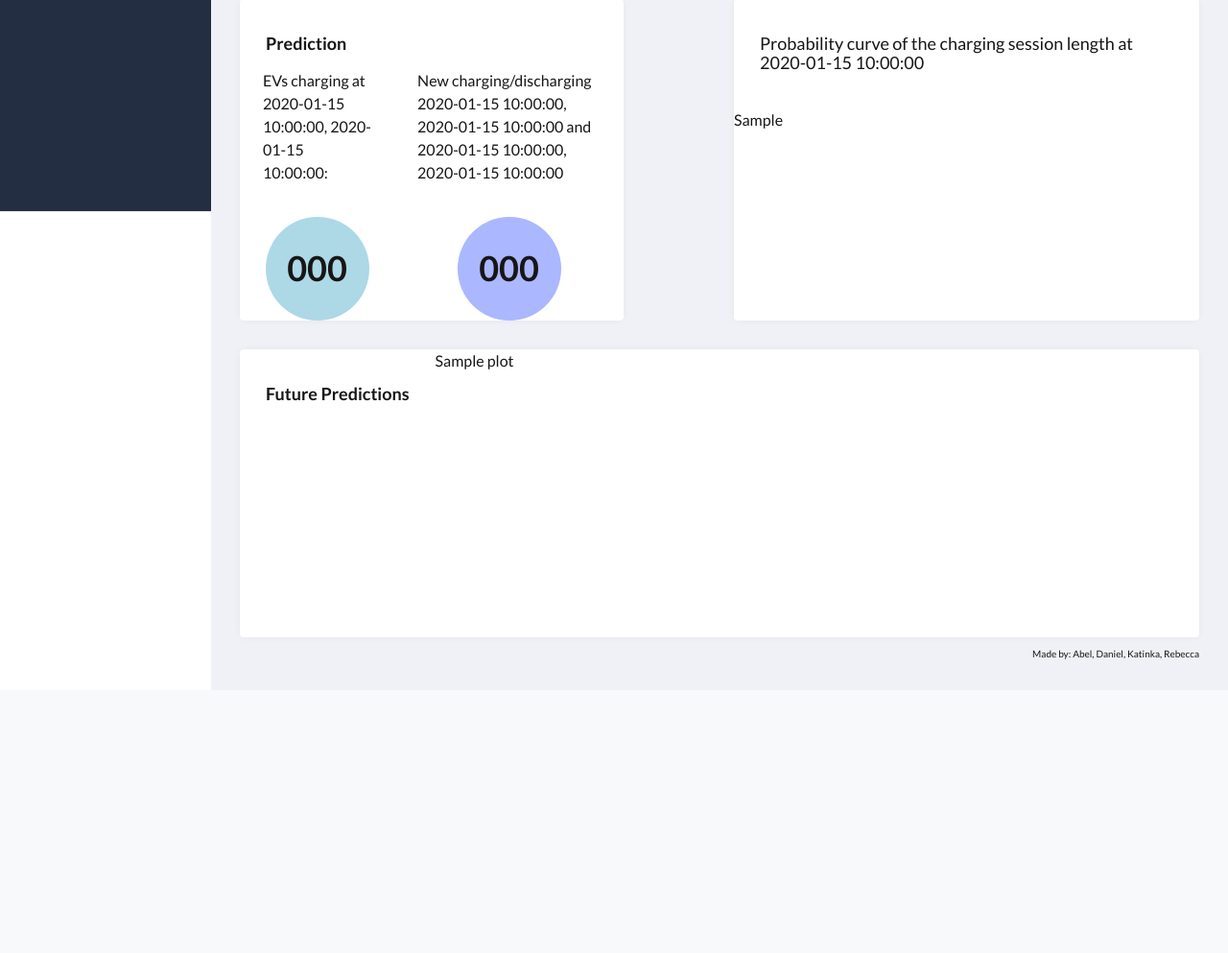
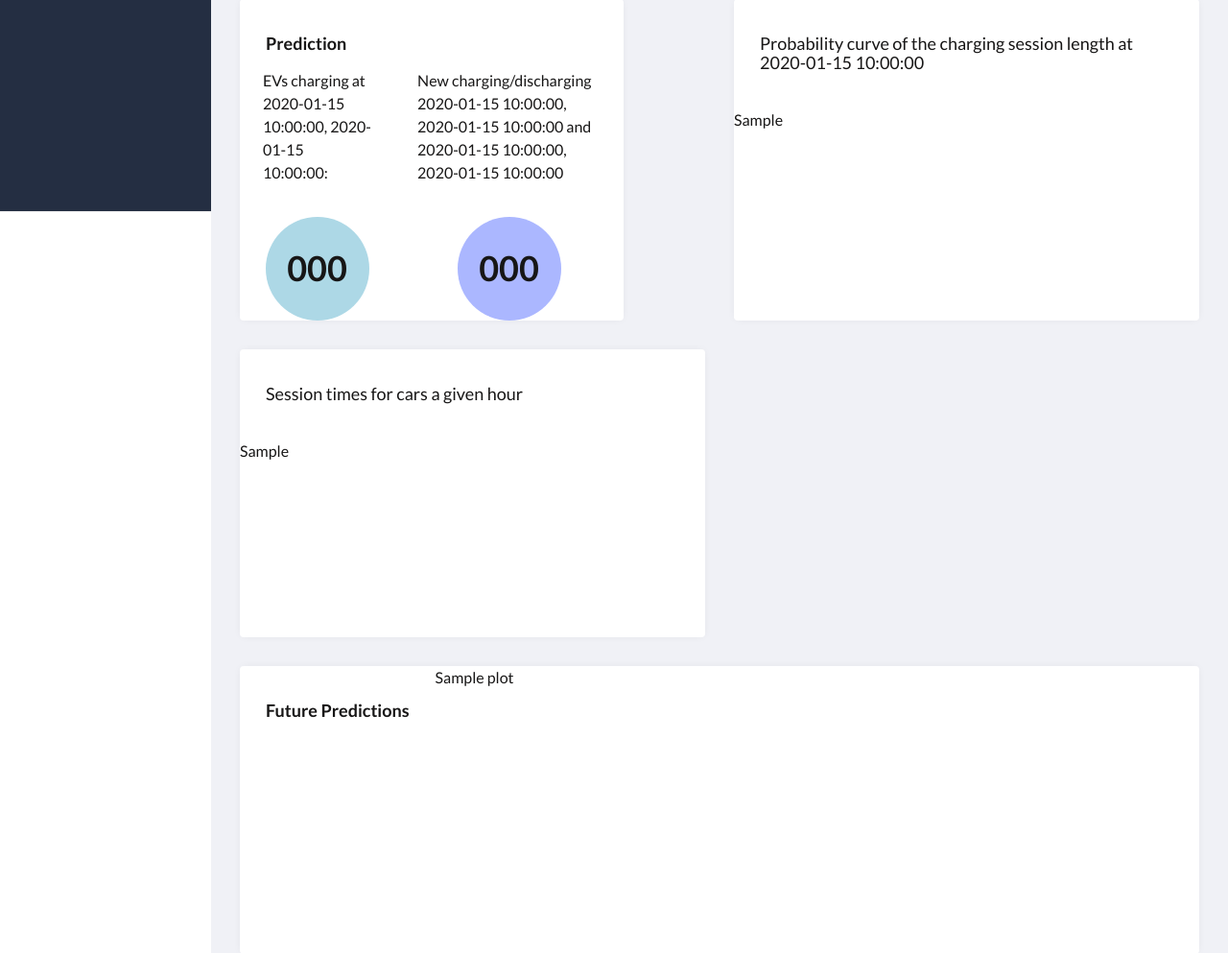
Before and after one commit to rebeccadavidsson/Forecast-Electric-Vehicles, a Flask app: template app/templates/home.html in a window 1280 px wide. Shown: the part 579-1572 px from the top of the page at 96% size. Before the commit the page ends 1266 px from the top, so only its background shows below. Run offline with Flask 3, Linux system fonts and the light colour scheme; the template is opened without the code that fills it: most values are stand-ins (such as "Sample title", 1, 10 or a date in 2020); parts of the project's set-up code (start-up, migrations or seed data) failed here and were passed over; some libraries are stand-ins or nearby versions.

Commit message:
statsmodels

```diff
--- a/app/app.py
+++ b/app/app.py
@@ -23,7 +23,7 @@ app = dash.Dash(
     url_base_pathname='/dash/'
 )
 
-section_df = pd.read_pickle("./results.p")
+section_df = pd.read_pickle("results.p")
 graph = px.bar(x=section_df.index, y=section_df.Count)
 graph.update_traces(marker_color='rgb(158,202,225)', marker_line_color='rgb(8,48,107)',
                 marker_line_width=1.5, opacity=0.6)
@@ -89,7 +89,11 @@ def plot_density(hour=15):
         xaxis_title="Session time in hours",
         yaxis_title="Probability",
     )
-    return plot(fig, auto_open=False, output_type='div')
+
+    scatter = px.scatter(x=df["Hour"], y=df["Means"])
+
+    return [plot(fig, auto_open=False, output_type='div'),
+        plot(scatter, auto_open=False, output_type='div')]
 
 
 def observed_data():
@@ -117,7 +121,7 @@ def observed_data():
 
 
 def main_plot():
-    section_df = pd.read_pickle("./results.p")
+    section_df = pd.read_pickle("results.p")
     graph = px.bar(x=section_df.index, y=section_df.Count)
     graph.update_traces(marker_color='rgb(158,202,225)', marker_line_color='rgb(8,48,107)',
                     marker_line_width=1.5, opacity=0.6)
@@ -142,7 +146,7 @@ def predict(timestamp_start=START_DATE_TIME, timestamp_end=START_DATE_TIME, fore
 
     print(number_of_EVs, number_of_EVs_end)
     div = main_plot()
-    density_plot = plot_density(hour=timestamp_start.hour)
+    density_plot, scatter_plot = plot_density(hour=timestamp_start.hour)
     observed_plot = observed_data()
     return render_template('home.html',
                             start_date=timestamp_start.strftime("%Y-%m-%d"),
@@ -153,6 +157,7 @@ def predict(timestamp_start=START_DATE_TIME, timestamp_end=START_DATE_TIME, fore
                             number_of_EVs=number_of_EVs,
                             number_of_EVs_end=number_of_EVs_end,
                             plot=div,
+                            scatter_plot=scatter_plot,
                             observed_plot=observed_plot,
                             density_plot=density_plot)
 
--- a/app/predict.py
+++ b/app/predict.py
@@ -176,7 +176,7 @@ def predict_future(y, model_fit, total_rows, timestamp_start, timestamp_end, pri
         new_dates.append(new_date)
 
     # forecast = model_fit.forecast(steps=future_steps)
-    forecast = pd.read_pickle('./forecast.p')
+    forecast = pd.read_pickle('forecast.p')
 
     # invert the differenced forecast to something usable
     history = [x for x in X]
--- a/app/templates/home.html
+++ b/app/templates/home.html
@@ -184,6 +184,12 @@
                     {{ density_plot|safe }}
                 </div>
             </article>
+            <article id="scatter_plot">
+              <div class="inner" id="scatter_plot">
+                  <h4 class="inner_title">Session times for cars a given hour </h4>
+                  {{ scatter_plot|safe }}
+              </div>
+          </article>
             <article id="main_plot">
                 <h4 style="font-weight: 800;" class="inner_title">Future Predictions</h4>
                 {{ plot|safe }}
```
